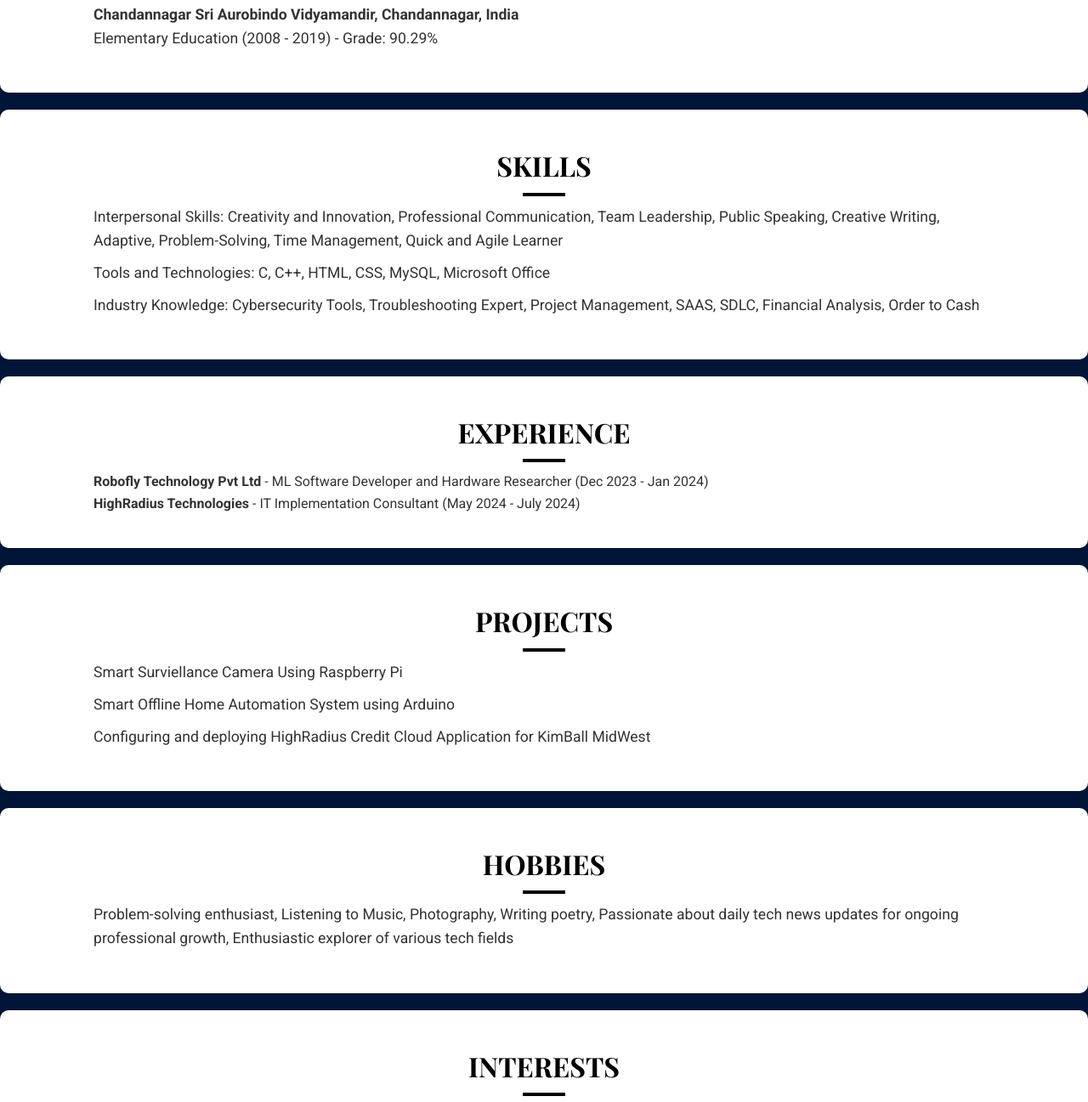
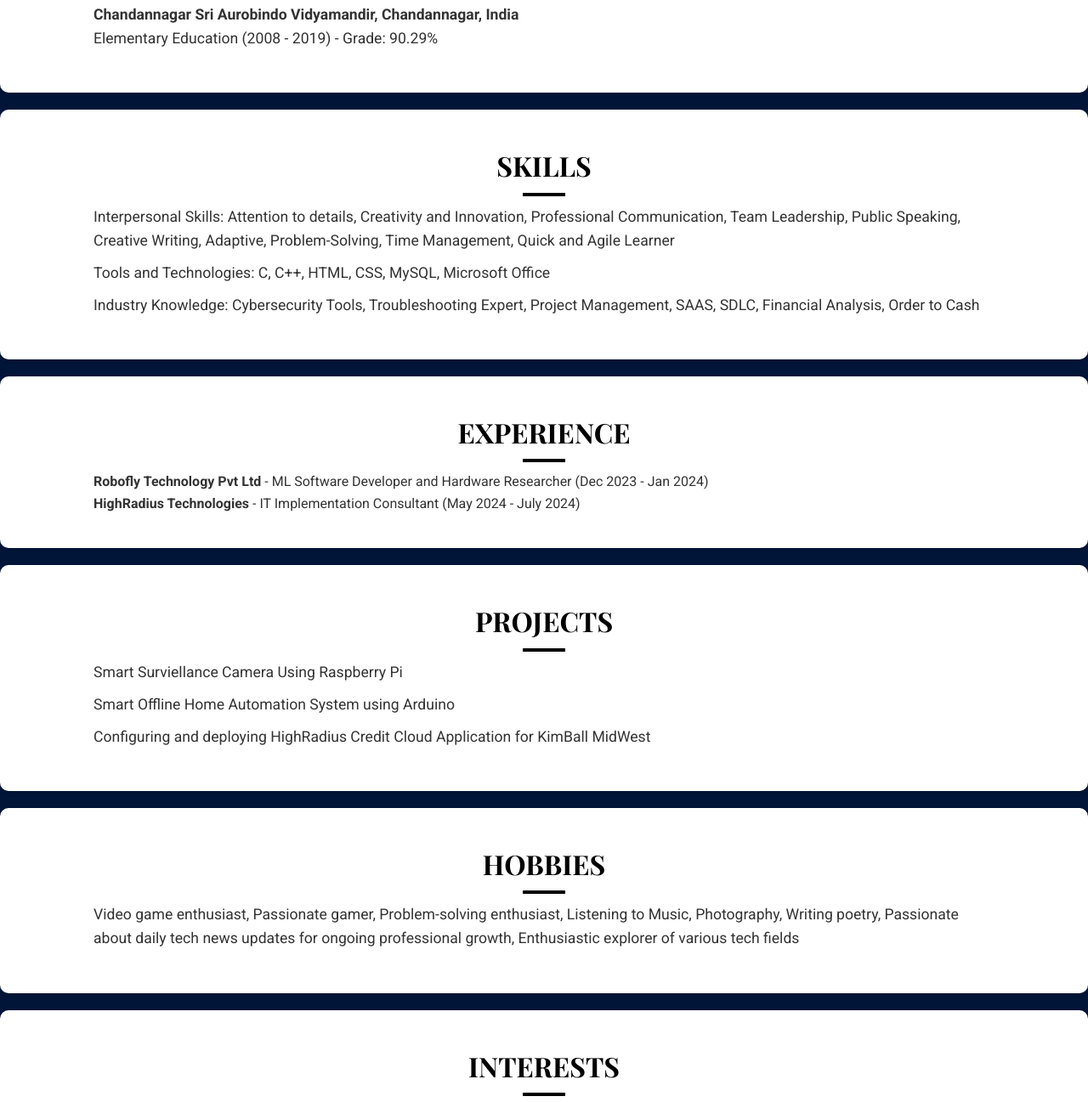
Before and after one commit to nub-7040/Resume-site, a plain HTML site: page index.html in a window 1280 px wide. Shown: the part 547-1844 px from the top of the page at 85% size. Drawn offline with nearby package versions, Linux system fonts and the light colour scheme.

Commit message:
Update index.html

```diff
--- a/index.html
+++ b/index.html
@@ -50,7 +50,7 @@
         <div class="container">
             <h3>Skills</h3>
             <ul>
-                <li>Interpersonal Skills: Creativity and Innovation, Professional Communication, Team Leadership, Public Speaking, Creative Writing, Adaptive, Problem-Solving, Time Management, Quick and Agile Learner</li>
+                <li>Interpersonal Skills: Attention to details, Creativity and Innovation, Professional Communication, Team Leadership, Public Speaking, Creative Writing, Adaptive, Problem-Solving, Time Management, Quick and Agile Learner</li>
                 <li>Tools and Technologies: C, C++, HTML, CSS, MySQL, Microsoft Office</li>
                 <li>Industry Knowledge: Cybersecurity Tools, Troubleshooting Expert, Project Management, SAAS, SDLC, Financial Analysis, Order to Cash</li>
             </ul>
@@ -80,7 +80,8 @@
         <div class="container">
             <h3>Hobbies</h3>
             <ul>
-                <li>Problem-solving enthusiast, Listening to Music,
+                <li>Video game enthusiast, Passionate gamer,
+                    Problem-solving enthusiast, Listening to Music,
                     Photography, Writing poetry, Passionate about daily tech
                     news updates for ongoing professional growth,
                     Enthusiastic explorer of various tech fields</li>
```
